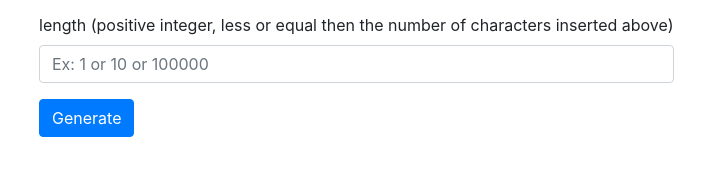
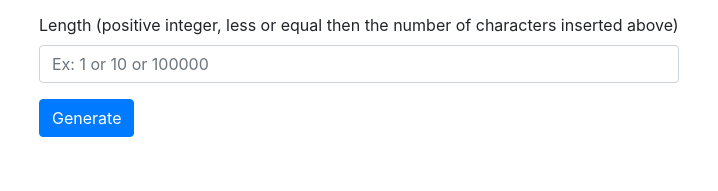
Before and after one commit to AlbertoSinigaglia/CombinationsGenerator, a plain HTML site: page index.html in a window 1280 px wide. Shown: the part 311-502 px from the top of the page, 31-749 px from the left. Drawn offline with nearby package versions, Linux system fonts and the light colour scheme.

Commit message:
correct upper case letter

```diff
--- a/index.html
+++ b/index.html
@@ -20,7 +20,7 @@
                             <input type="text" class="form-control" id="separator" placeholder="Ex: - or , or nothing">
                         </div>
                         <div class="form-group">
-                            <label for="length">length (positive integer, less or equal then the number of characters inserted above)</label>
+                            <label for="length">Length (positive integer, less or equal then the number of characters inserted above)</label>
                             <input type="number" min="1" class="form-control" id="length" placeholder="Ex: 1 or 10 or 100000">
                         </div>
                         <button type="button" id="confirm" class="btn btn-primary">Generate</button>
```
